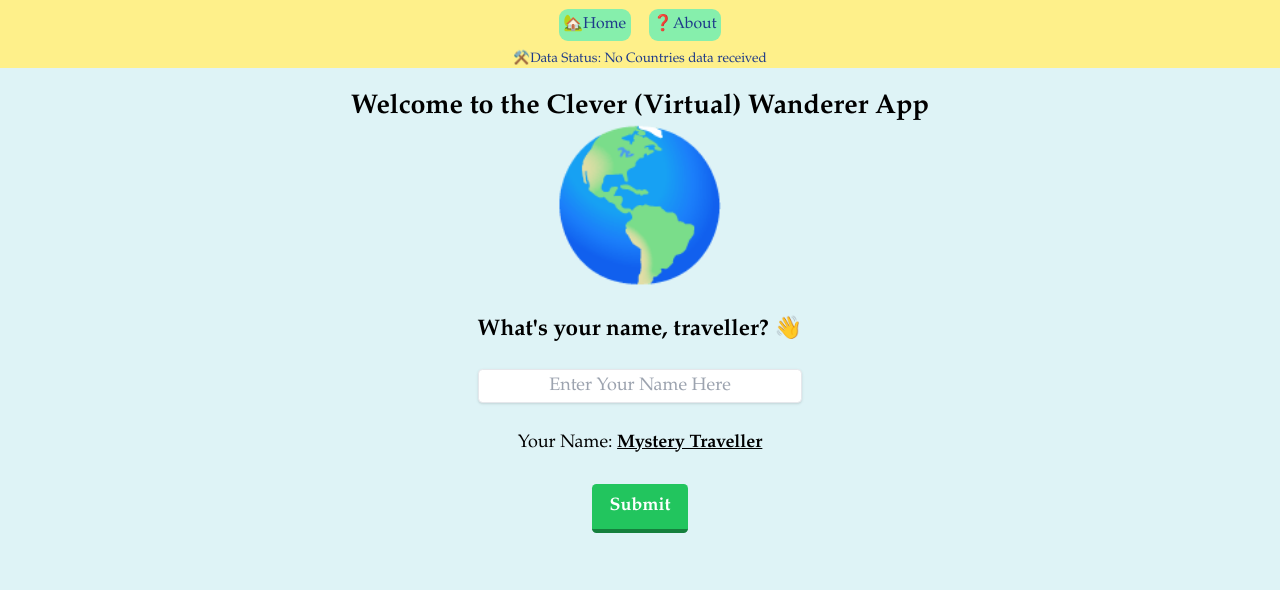
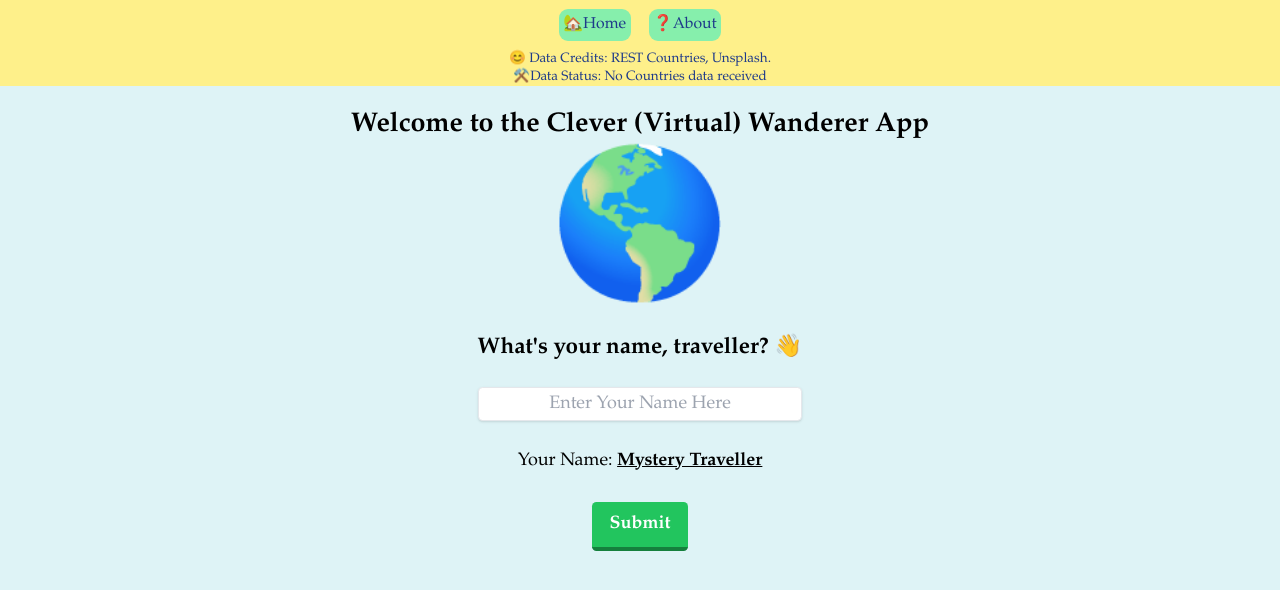
Before and after one commit to gohguancheng/clever-virtual-wanderer, a React (Vite) app: page / in a window 1280 px wide. Shown: the top 590 px of the page. Built offline with nearby package versions, Linux system fonts and the light colour scheme; no server answers; the HTML template or start-up script is replaced by a standard one.

Commit message:
updated nav bar to credit api source, updated README with link

```diff
--- a/src/Components/NavigationBar.jsx
+++ b/src/Components/NavigationBar.jsx
@@ -10,6 +10,7 @@ const NavigationBar = ( { status, current } ) => {
       {(current.country === undefined) ? null : (<Link to="regions"> <li className="bg-green-300 rounded-lg p-1 text-sm m-2 text-blue-900 hover:font-black">🌏Globe</li> </Link>)}
 
   </ul>
+  <h4 className='text-xs font-thin text-blue-900'>😊 Data Credits: REST Countries, Unsplash. </h4>
   {(status === "Countries data received") ? null : (<h4 className='text-xs font-thin text-blue-900'>⚒️Data Status: {status} </h4>) }
   </div>;
 };
```
Also changed, not shown: 1 other file (tests, documents, lock files or other folders).
